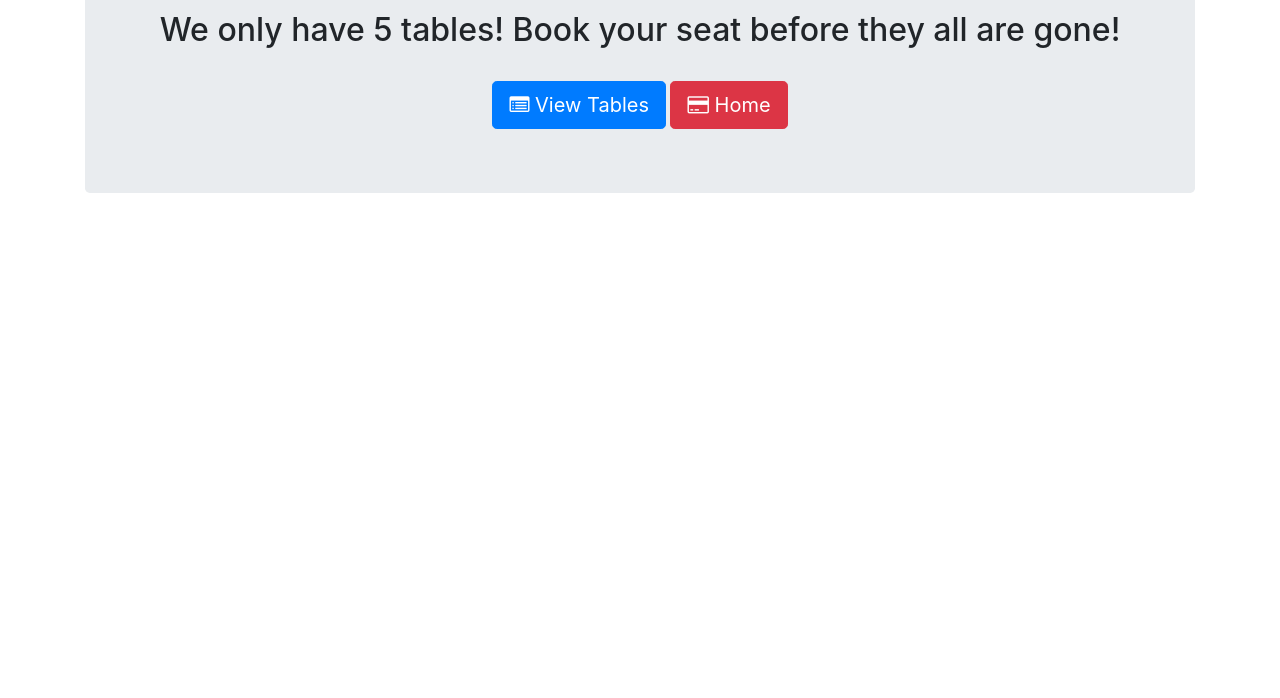
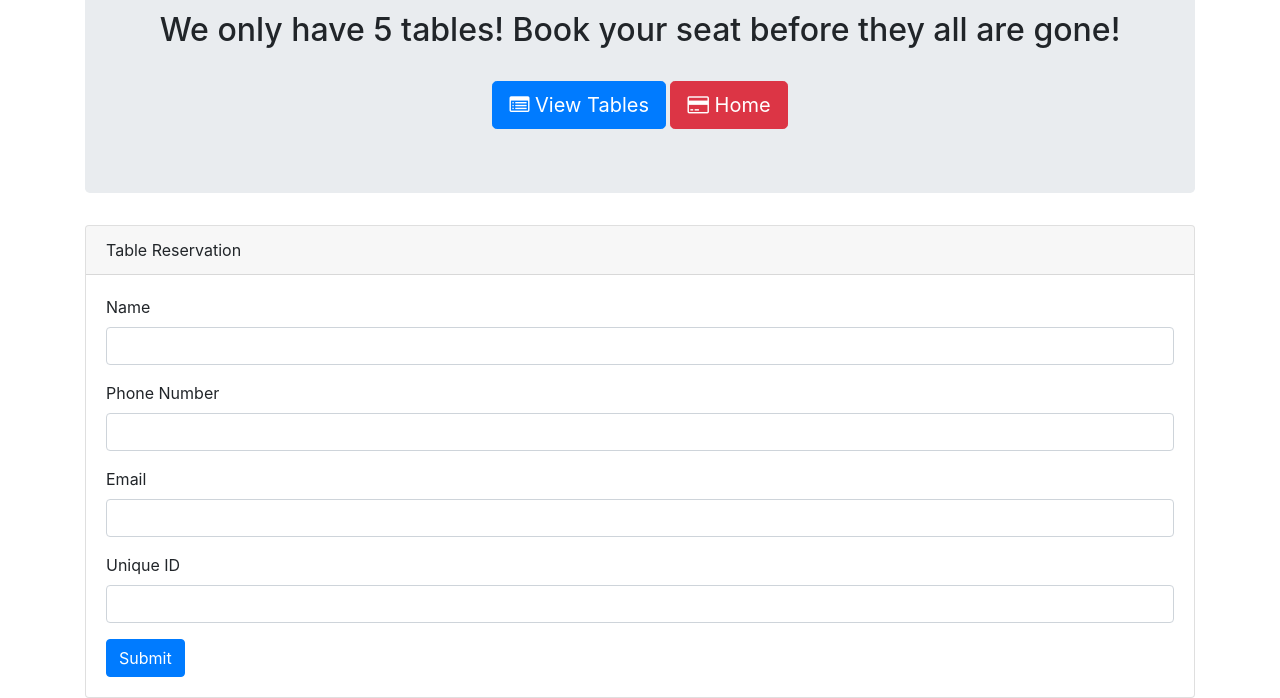
Before and after one commit to stevenstefanov/hot-restaurant, a website: page public/reserve.html in a window 1280 px wide. Shown: the part 134-832 px from the top of the page. Before the commit the page ends 800 px from the top, so only its background shows below. Drawn offline with nearby package versions, Linux system fonts and the light colour scheme.

Commit message:
bootstrap form

```diff
--- a/public/reserve.html
+++ b/public/reserve.html
@@ -38,5 +38,41 @@
             >
           </div>
         </div>
+
+        <div class="row">
+          <div class="col-lg-12">
+            <!-- Reservation Page -->
+            <div class="card">
+              <div class="card-header">
+                Table Reservation
+              </div>
+              <div class="card-body">
+                <form role="form">
+                  <div class="form-group">
+                    <label for="reserve-name">Name</label>
+                    <input type="text" class="form-control" id="reserve-name">
+                  </div>
+                  <div class="form-group">
+                    <label for="reserve-phone">Phone Number</label>
+                    <input type="text" class="form-control" id="reserve-phone">
+                  </div>
+                  <div class="form-group">
+                    <label for="reserve-email">Email</label>
+                    <input type="text" class="form-control" id="reserve-email">
+                  </div>
+                  <div class="form-group">
+                    <label for="reserve-unique-id">Unique ID</label>
+                    <input type="text" class="form-control" id="reserve-unique-id">
+                  </div>
+                  <button type="submit" class="btn btn-primary submit">Submit</button>
+                </form>
+              </div>
+            </div>
+          </div>
+        </div>
+
+        <script>
+
+        </script>
   </body>
 </html>
```
